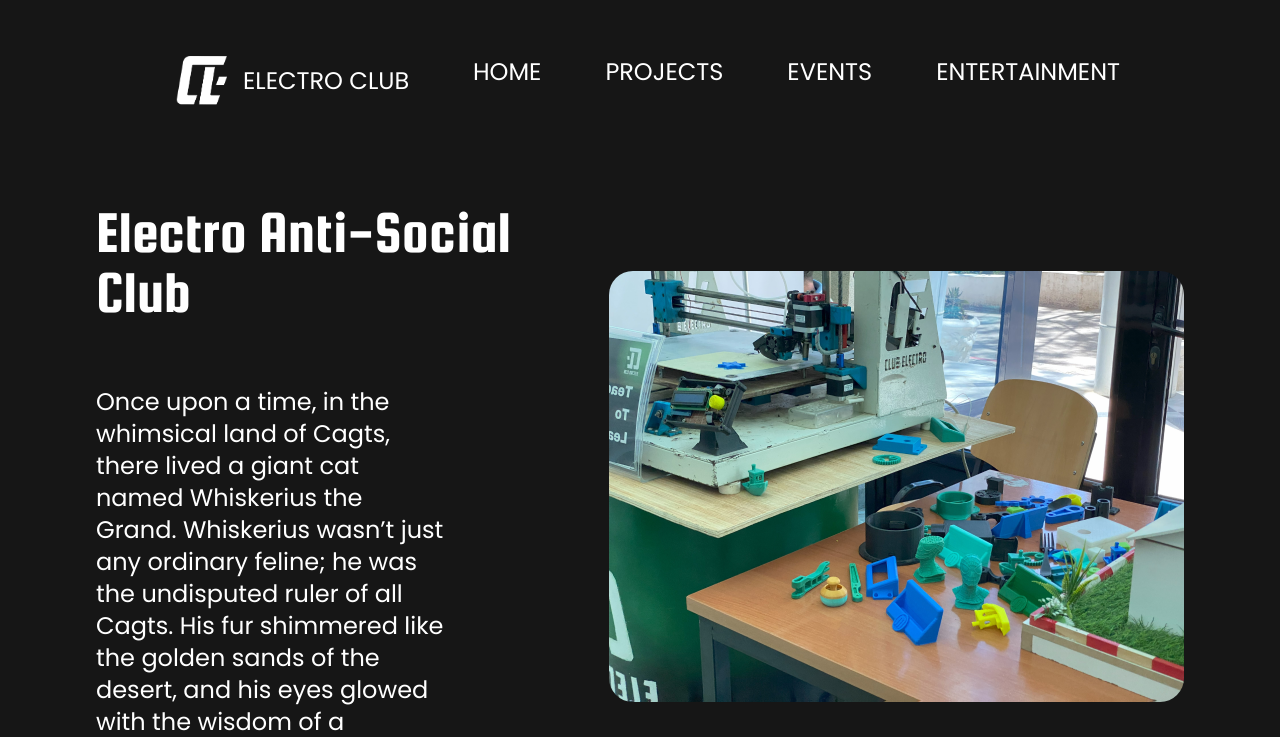
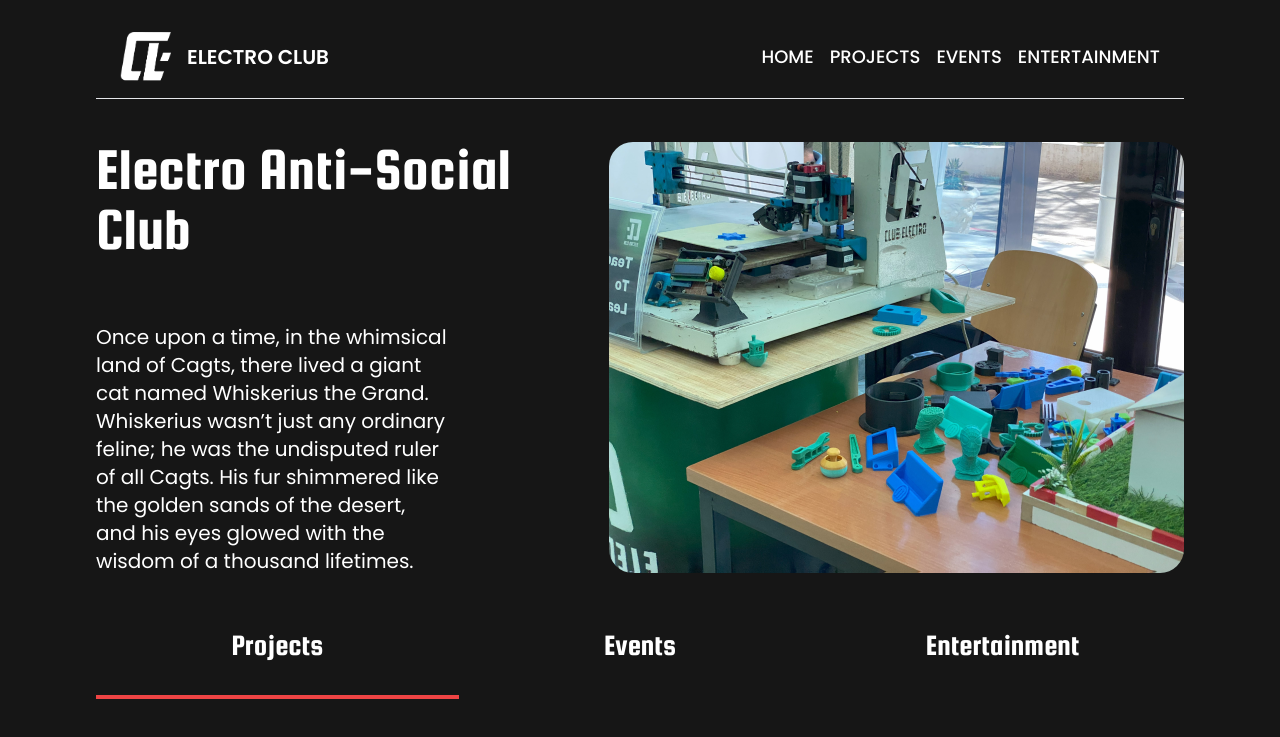
Before and after one commit to youcefboubidi/electro-website, a Next.js app: page / in a window 1280 px wide. Shown: the top 737 px of the page. Built offline with nearby package versions, Linux system fonts and the light colour scheme.

Commit message:
Modified NavBar, Slider bar now transitions smoot- hly.

```diff
--- a/app/components/Carousel.js
+++ b/app/components/Carousel.js
@@ -8,7 +8,7 @@ export default function Carousel({ type }) {
         loop: true,
         mode: "free",
         slides: {
-            perView: 2,
+            perView: 3,
             spacing: 15,
         },
     })
--- a/app/components/Hero.js
+++ b/app/components/Hero.js
@@ -4,12 +4,12 @@ import React from 'react'
 function Hero() {
     const paragraph = 'Once upon a time, in the whimsical land of Cagts, there lived a giant cat named Whiskerius the Grand. Whiskerius wasn’t just any ordinary feline; he was the undisputed ruler of all Cagts. His fur shimmered like the golden sands of the desert, and his eyes glowed with the wisdom of a thousand lifetimes.'
     return (
-        <div className='cursor-default'>
+        <div className='cursor-default mb-5'>
             <div className="flex justify-between ">
-                <div className="flex flex-col   gap-16 ">
+                <div className="flex flex-col justify-center gap-16 ">
 
                     <h1 className="text-6xl squada-one-regular ">Electro Anti-Social Club</h1>
-                    <p className='text-2xl mr-40' >{paragraph}</p>
+                    <p className='text-xl mr-40' >{paragraph}</p>
                 </div>
 
                 <img src="/hero.png" alt="" className='my-auto ms-auto rounded-3xl' />
--- a/app/components/Main.js
+++ b/app/components/Main.js
@@ -1,25 +1,34 @@
-import React from 'react'
-import Carousel from './Carousel'
-import { useState } from 'react'
+import React, { useState } from 'react';
+import Carousel from './Carousel';
+
 function Main() {
-    const [active, setActive] = useState(1)
-    const hidden = true;
+    const [active, setActive] = useState(1);
+
+    // Function to render the indicator based on the active state
+    const renderIndicator = (activeIndex) => {
+        return (
+            <div className="w-full h-1 bg-red-500" style={{ transform: `translateX(${(activeIndex - 1) * 100}%)`, transition: 'transform 0.3s ease-in-out' }}></div>
+        );
+    };
+
     return (
         <div>
-            <ul className="grid grid-cols-3 text-4xl">
-                <li className='mx-auto my-8 squada-one-regular' onClick={() => setActive(1)}>Projects</li>
-                <li className='mx-auto my-8 squada-one-regular' onClick={() => setActive(2)}>Events</li>
-                <li className='mx-auto my-8 squada-one-regular' onClick={() => setActive(3)}>Entertainment</li>
+            <ul className="grid grid-cols-3 text-3xl">
+                {['Projects', 'Events', 'Entertainment'].map((item, index) => (
+                    <li key={index} className='mx-auto my-8 squada-one-regular cursor-pointer' onClick={() => setActive(index + 1)}>
+                        {item}
+                    </li>
+                ))}
             </ul>
-            <div className="grid grid-cols-3 mb-10">
-                <div className="w-full h-2 bg-red-500"></div>
-                {/* NEED LEARN CSS GARDEN TO POSITION ONLY ONE COLUMN TO ONE OF THE THREE POSITIONS SMOOTHLY ACCORDING TO THE ACTIVE TAB */}
+            <div className="grid grid-cols-3 mb-10 relative">
+                {renderIndicator(active)}
+            </div>
+            {active === 1 && <Carousel type='projects' />}
+            {active === 2 && <Carousel type='events' />}
+            {active === 3 && <Carousel type='entertainment' />}
 
-            </div>
-            {active === 1 && <Carousel type="projects" />}
-            {active === 2 && <Carousel type="events" />}
-            {active === 3 && <Carousel type="entertainment" />}
         </div>
-    )
+    );
 }
-export default Main
+
+export default Main;
--- a/app/components/NavBar.js
+++ b/app/components/NavBar.js
@@ -1,65 +1,57 @@
 import Image from 'next/image';
 import React from 'react';
-import Link from 'next/link'; // Add missing import statement
+import Link from 'next/link';
 import { useState } from 'react';
-
 
 function NavBar() {
     const [isOpen, setIsOpen] = useState(false);
 
     return (
-            <nav className="flex justify-between text-2xl py-10 px-16 pb-24 ">
-                <div className='flex gap-4 items-center'>
-                    <Link href="/"></Link>
+        <div>
+            <nav className="flex justify-between items-center text-white py-4 px-6">
+                <div className='flex items-center gap-4'>
+                    <Link href="/">
+                        <p>
                             <Image
                                 src='/logo all white 2.png'
+                                alt='Electro Club Logo'
                                 width={51}
                                 height={50}
-                    className='cursor-default '
+                                className='cursor-pointer'
                             />
-
-                    <span className=' text-[24px] font-[400] cursor-default '>ELECTRO CLUB</span>
+                        </p>
+                    </Link>
+                    <span className='text-xl font-semibold'>ELECTRO CLUB</span>
                 </div>
-                {isOpen ? (
-                    <div className=' flex flex-col gap-16 lg:flex-row  '>
-                        <Link href="/" className='text-[24px] font-[400]  transition-all cursor-pointer   hover:font-medium '>
-                            HOME
+                <div className={`flex-col gap-4 lg:flex-row lg:flex ${isOpen ? 'flex' : 'hidden'}`}>
+                    <Link href="/">
+                        <p className='text-lg font-medium hover:text-gray-300 transition-colors'>HOME</p>
                     </Link>
-                        <Link href="/projects" className='text-[24px] font-[400] transition-all cursor-pointer  hover:font-medium '>
-                            PROJECTS
+                    <Link href="/projects">
+                        <p className='text-lg font-medium hover:text-gray-300 transition-colors'>PROJECTS</p>
                     </Link>
-                        <Link href="/events" className='text-[24px] font-[400]  transition-all cursor-pointer  hover:font-medium '>
-                            EVENTS
+                    <Link href="/events">
+                        <p className='text-lg font-medium hover:text-gray-300 transition-colors'>EVENTS</p>
                     </Link>
-                        <Link href="/entertainment" className='text-[24px] font-[400]  transition-all cursor-pointer  hover:font-medium'>
-                            ENTERTAINMENT
+                    <Link href="/entertainment">
+                        <p className='text-lg font-medium hover:text-gray-300 transition-colors'>ENTERTAINMENT</p>
                     </Link>
                 </div>
-                ) : <div className='  flex-row hidden lg:flex gap-16  '>
-                        <Link href="/" className='text-[24px] font-[400]  transition-all cursor-pointer   hover:font-medium '>
-                            HOME
-                        </Link>
-                        <Link href="/projects" className='text-[24px] font-[400] transition-all cursor-pointer  hover:font-medium '>
-                            PROJECTS
-                        </Link>
-                        <Link href="/events" className='text-[24px] font-[400]  transition-all cursor-pointer  hover:font-medium '>
-                            EVENTS
-                        </Link>
-                        <Link href="/entertainment" className='text-[24px] font-[400]  transition-all cursor-pointer  hover:font-medium'>
-                            ENTERTAINMENT
-                        </Link>
-                    </div>
-                    }
+                <button
+                    className='lg:hidden p-2 rounded-md bg-gray-700 hover:bg-gray-600 transition-colors'
+                    onClick={() => setIsOpen(!isOpen)}
+                >
                     <Image
                         src='/menu.jpg'
                         alt='menu'
-                    width={100}
-                    height={100}
-                    className='inline-block cursor-pointer lg:hidden fixed right-20 '
-                    onClick={() => setIsOpen(!isOpen)}
-
+                        width={40}
+                        height={40}
+                        className='cursor-pointer'
                     />
-            </nav >
+                </button>
+            </nav>
+            <hr className='mb-10' />
+        </div>
     );
 }
 
```
Lines whose indentation alone changed are shown as unchanged.
